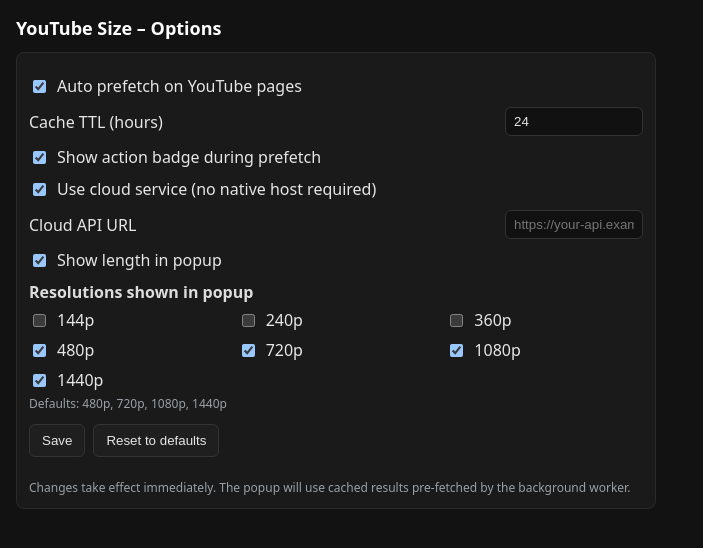
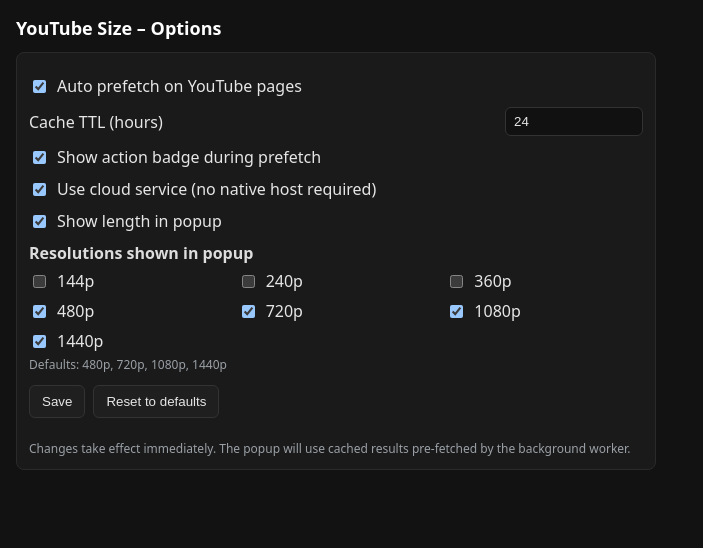
Before and after one commit to MohamedSayed0573/youtube-size-extension, a browser extension: page options.html in a window 1280 px wide. Shown: the whole page, without its empty margins (0-703 px from the left). Drawn offline with Linux system fonts and the light colour scheme.

Commit message:
fix: remove Cloud API URL from options - use server-configured endpoint instead

```diff
--- a/options.html
+++ b/options.html
@@ -121,15 +121,6 @@
             </div>
 
             <div class="row">
-                <label for="cloudApiUrl">Cloud API URL</label>
-                <input
-                    type="text"
-                    id="cloudApiUrl"
-                    placeholder="https://your-api.example.com"
-                />
-            </div>
-
-            <div class="row">
                 <label>
                     <input type="checkbox" id="showLength" />
                     Show length in popup
--- a/options.js
+++ b/options.js
@@ -7,7 +7,6 @@
  * - Badge display settings (show/hide status indicators)
  * - Video length display toggle
  * - Cloud API settings (enable/disable cloud service)
- * - Cloud API URL configuration
  * - Resolution selection (which resolutions to show in popup)
  *
  * Settings are persisted to chrome.storage.local and immediately affect
@@ -26,7 +25,7 @@
         showBadge: true,
         showLength: true,
         useCloud: true,
-        cloudApiUrl: "",
+
         resolutions: ["480p", "720p", "1080p", "1440p"],
     };
 
@@ -124,9 +123,7 @@
             if (document.getElementById("useCloud")) {
                 $("useCloud").checked = !!cfg.useCloud;
             }
-            if (document.getElementById("cloudApiUrl")) {
-                $("cloudApiUrl").value = cfg.cloudApiUrl || "";
-            }
+
             setResCheckboxes(cfg.resolutions || defaultSettings.resolutions);
         } catch (e) {
             Logger.warn("Failed to load settings in options", e);
@@ -154,7 +151,7 @@
             showBadge: !!$("showBadge").checked,
             showLength: !!$("showLength")?.checked,
             useCloud: !!$("useCloud")?.checked,
-            cloudApiUrl: String($("cloudApiUrl")?.value || "").trim(),
+
             resolutions: selected,
         };
         const st = $("status");
```
